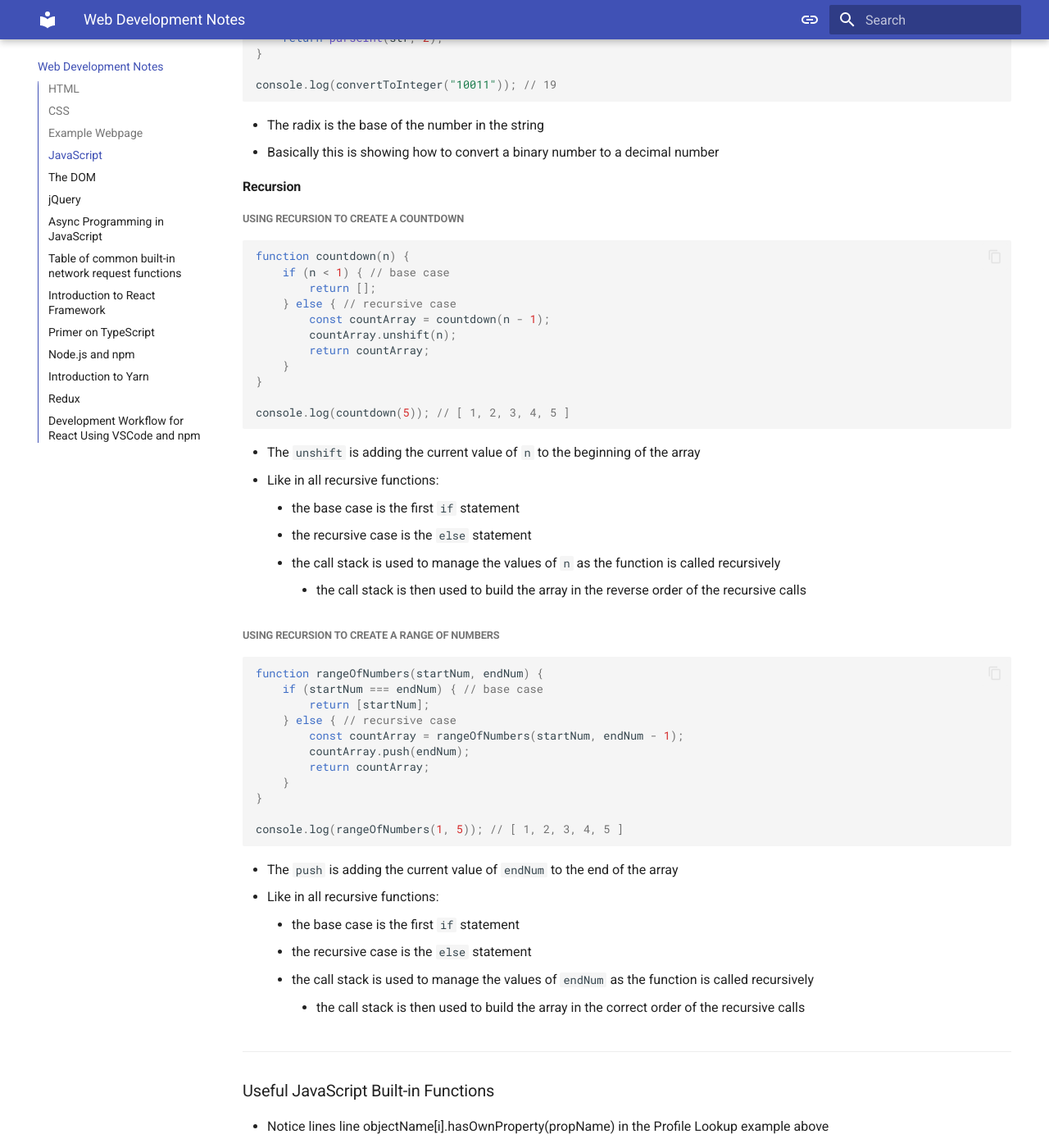
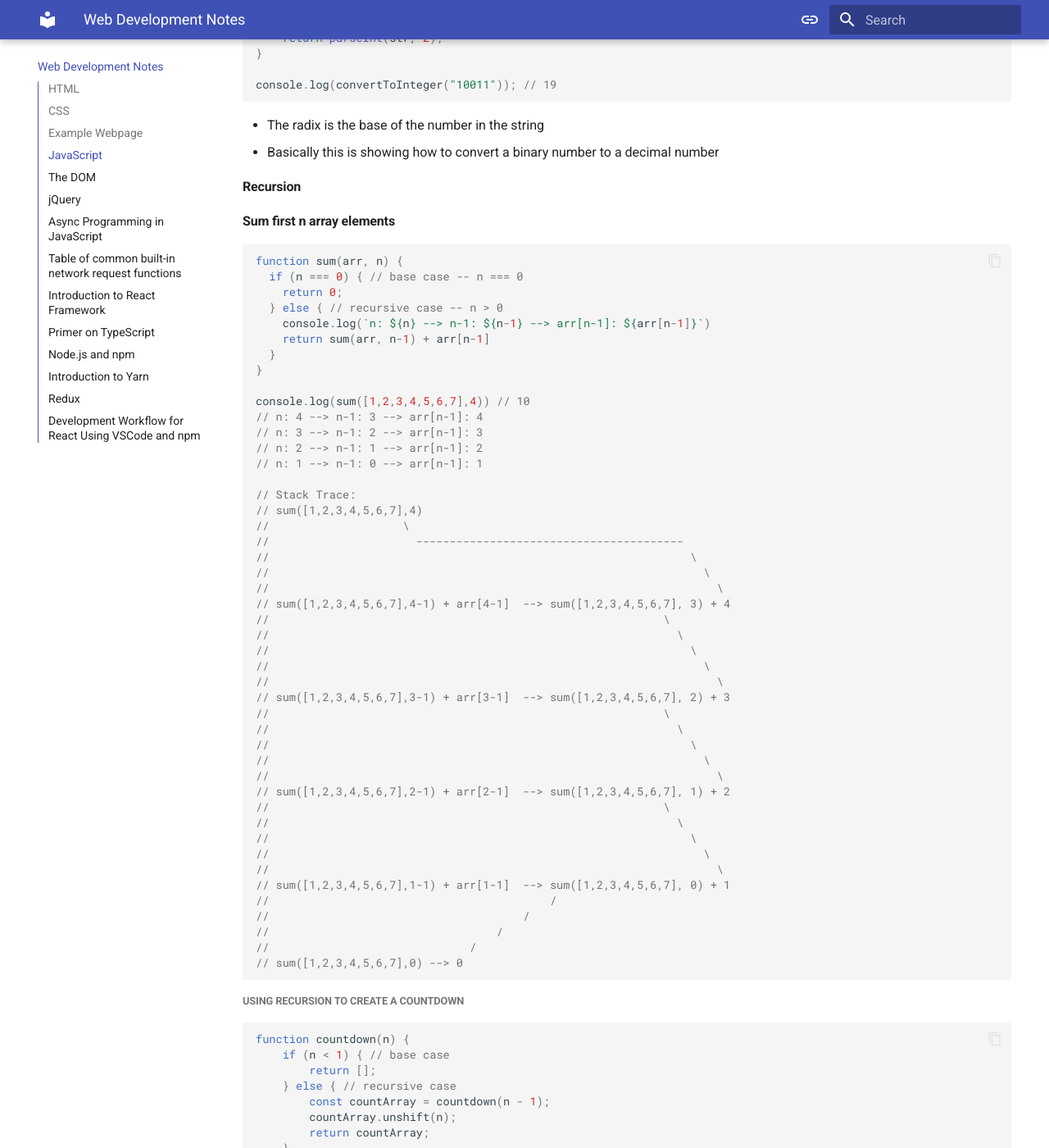
Before and after one commit to sfuller14/uhh, an MkDocs documentation site: the page built from docs/webdev_snippets.md, in a window 1280 px wide and 1400 px high, scrolled down 21363 px. Shown: the whole window at 82% size. Built offline with MkDocs 1.6.1 and Material for MkDocs 9.7.7, drawn with Linux system fonts in a browser that asks for light colours.

Commit message:
pretty recursion picture

````diff
--- a/docs/webdev_snippets.md
+++ b/docs/webdev_snippets.md
@@ -1210,6 +1210,57 @@ console.log(convertToInteger("10011")); // 19
 
 #### Recursion
 
+#### Sum first n array elements
+
+```javascript
+function sum(arr, n) {
+  if (n === 0) { // base case -- n === 0
+    return 0;
+  } else { // recursive case -- n > 0
+    console.log(`n: ${n} --> n-1: ${n-1} --> arr[n-1]: ${arr[n-1]}`)
+    return sum(arr, n-1) + arr[n-1]
+  }
+}
+
+console.log(sum([1,2,3,4,5,6,7],4)) // 10
+// n: 4 --> n-1: 3 --> arr[n-1]: 4
+// n: 3 --> n-1: 2 --> arr[n-1]: 3
+// n: 2 --> n-1: 1 --> arr[n-1]: 2
+// n: 1 --> n-1: 0 --> arr[n-1]: 1
+
+// Stack Trace:
+// sum([1,2,3,4,5,6,7],4)
+//					  \
+// 						----------------------------------------
+//																 \
+//																   \
+//																	 \
+// sum([1,2,3,4,5,6,7],4-1) + arr[4-1]  --> sum([1,2,3,4,5,6,7], 3) + 4
+//															 \
+//															   \
+//																 \
+//																   \
+//																	 \
+// sum([1,2,3,4,5,6,7],3-1) + arr[3-1]  --> sum([1,2,3,4,5,6,7], 2) + 3
+//															 \
+//															   \
+//																 \
+//																   \
+//																	 \
+// sum([1,2,3,4,5,6,7],2-1) + arr[2-1]  --> sum([1,2,3,4,5,6,7], 1) + 2
+//															 \
+//															   \
+//																 \
+//																   \
+//																	 \
+// sum([1,2,3,4,5,6,7],1-1) + arr[1-1]  --> sum([1,2,3,4,5,6,7], 0) + 1
+//											/
+//										/
+//									/
+//								/
+// sum([1,2,3,4,5,6,7],0) --> 0
+```
+
 ##### Using recursion to create a countdown
 
 ```javascript
````
